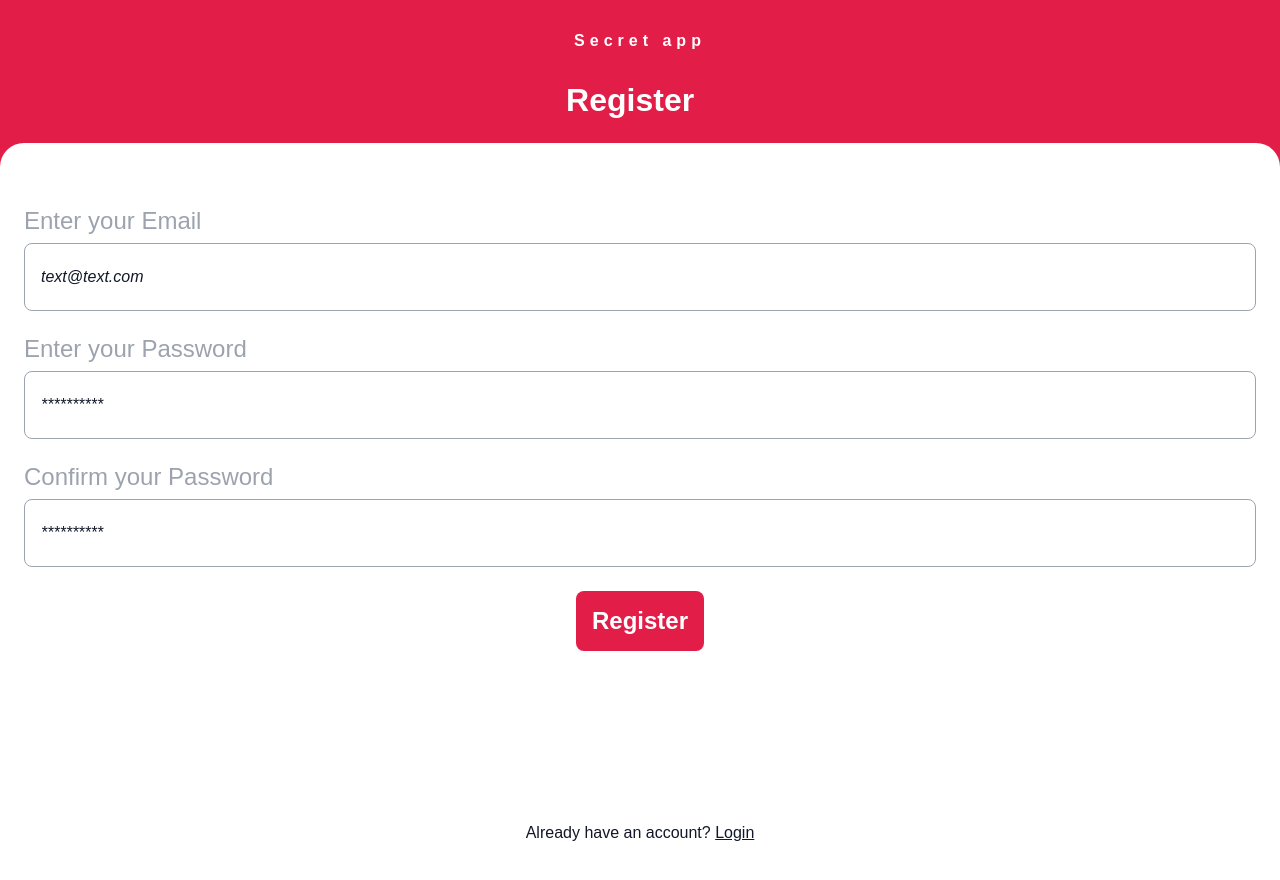
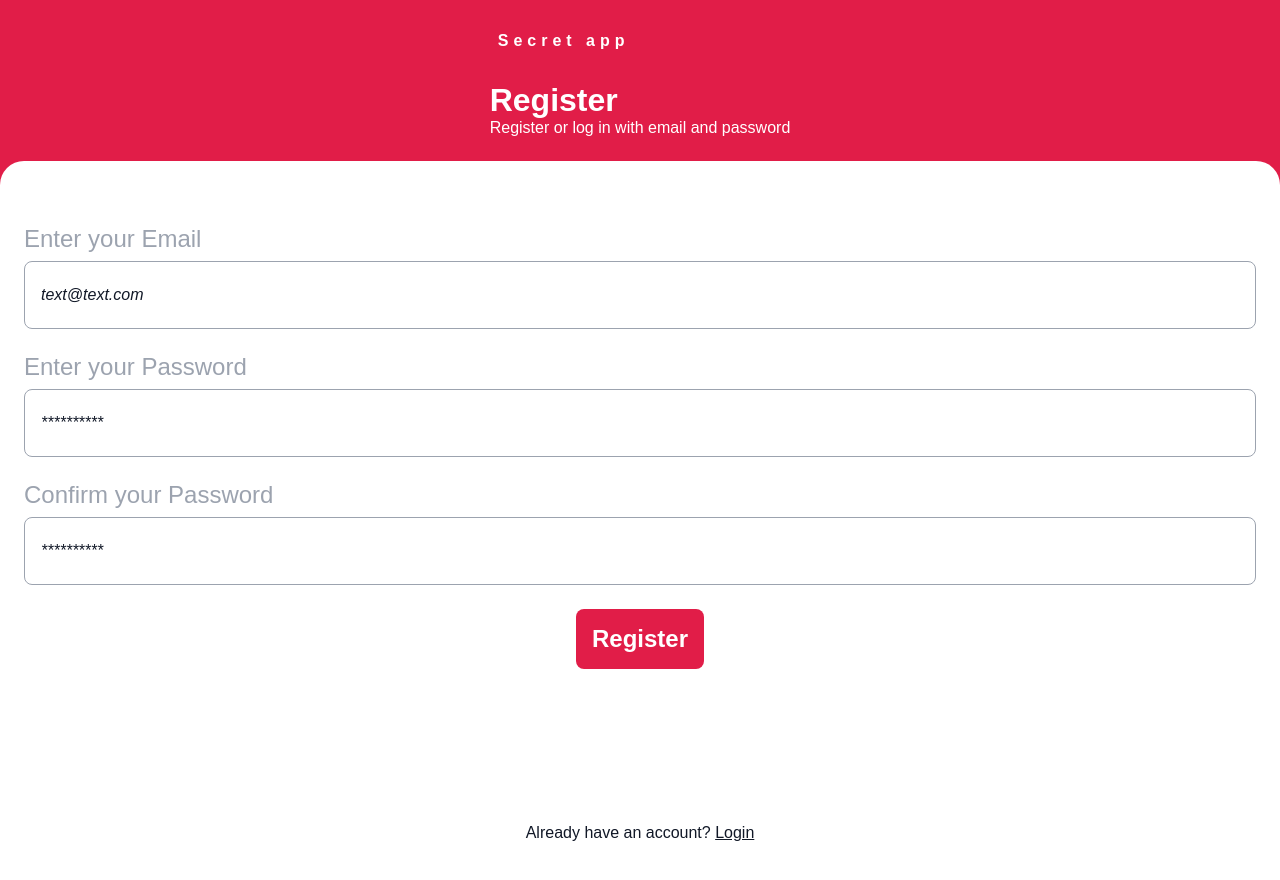
Before and after one commit to lucyzhao1997/smart-login-interface, a Vue app: page /register in a window 1280 px wide. Shown: the top 880 px of the page. Built offline with nearby package versions, Linux system fonts and the light colour scheme.

Commit message:
add more descriptions

```diff
--- a/src/Login.vue
+++ b/src/Login.vue
@@ -3,6 +3,7 @@
     <header>
       <h1 class="logo">Secret app</h1>
       <h1>Login</h1>
+      <p>Login or create an account to start using the app</p>
     </header>
 
       <form @submit.prevent="">
--- a/src/Register.vue
+++ b/src/Register.vue
@@ -3,6 +3,7 @@
     <header>
       <h1 class="logo">Secret app</h1>
       <h1>Register</h1>
+      <p>Register or log in with email and password</p>
     </header>
 
       <form @submit.prevent="">
```
